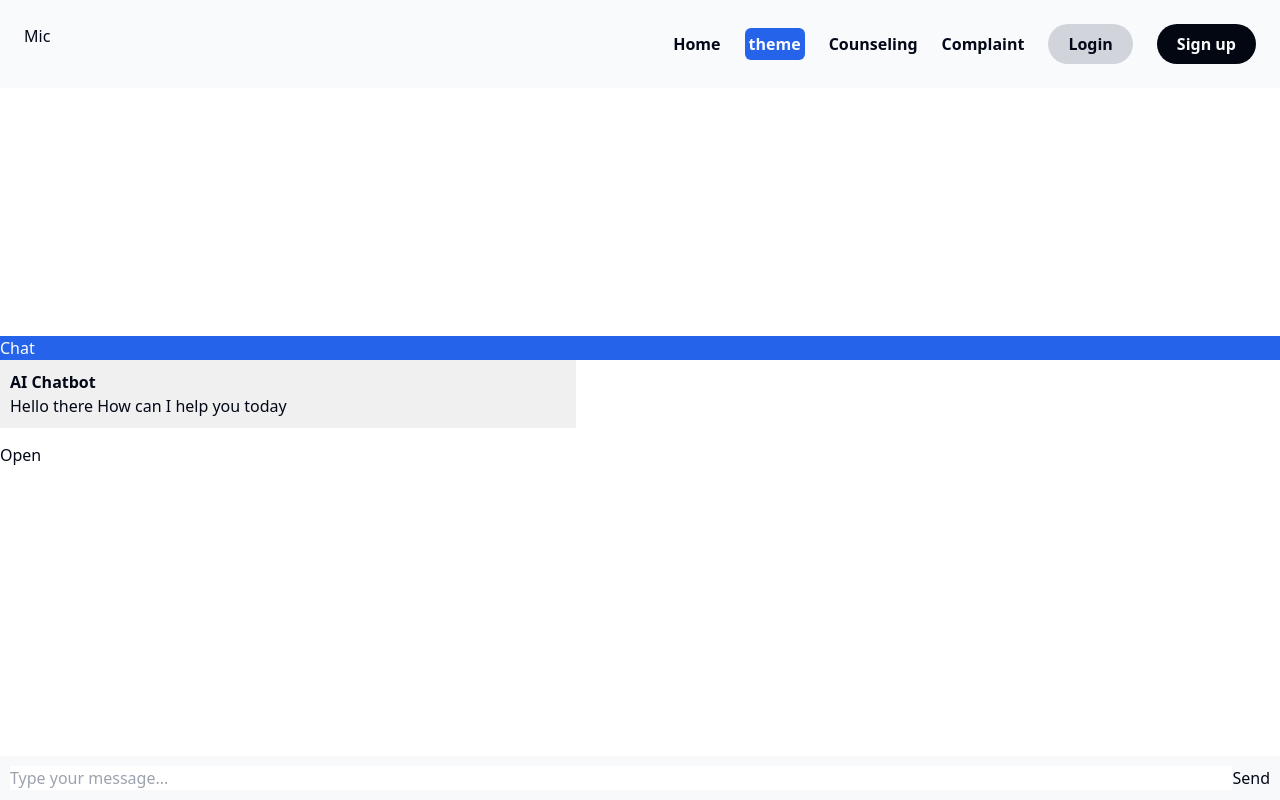
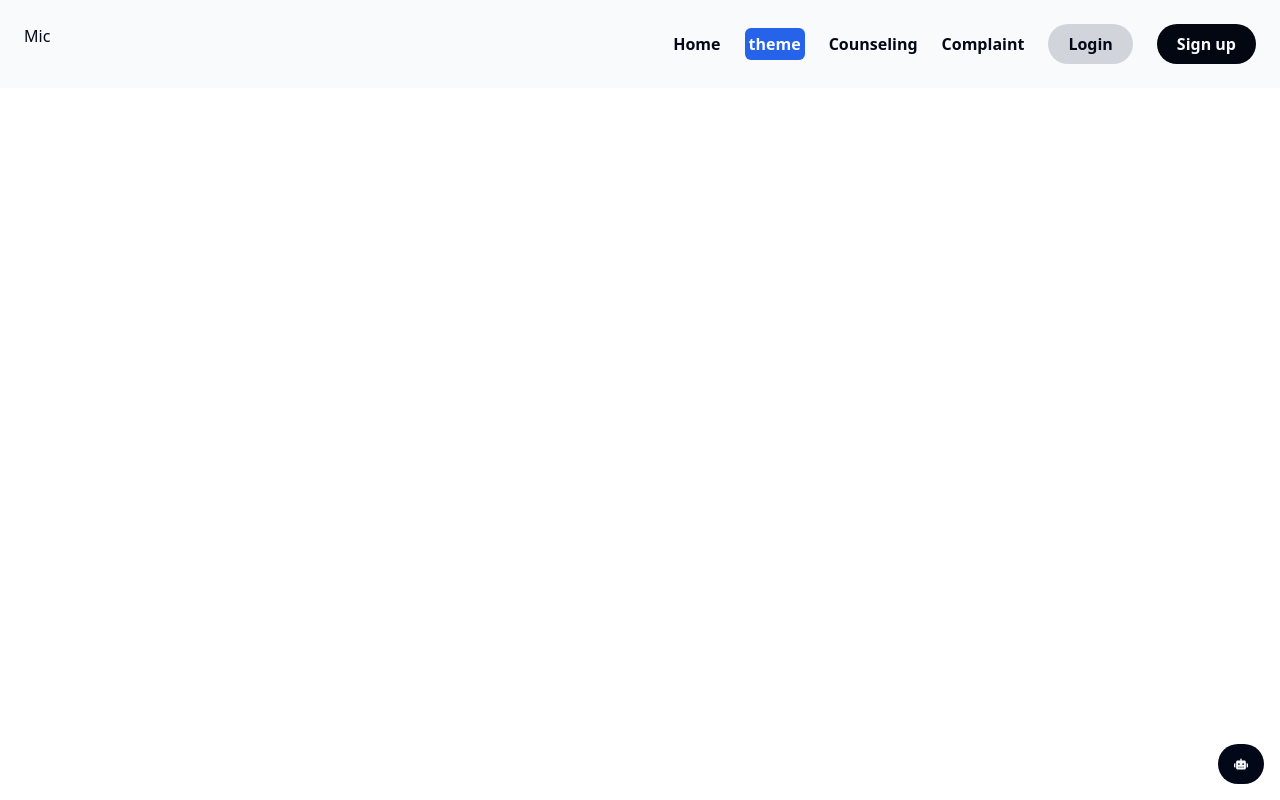
Before and after one commit to Kad-19/safe-mic-project, a React (Vite) app: page /chatbot in a window 1280 px wide. Built offline with nearby package versions, Linux system fonts and the light colour scheme.

Commit message:
AI chat bot poslishing

```diff
--- a/src/App.jsx
+++ b/src/App.jsx
@@ -78,7 +78,6 @@ const App = () => {
           <br />
           <br />
           <AllRouting />
-        <DrawerComp/>
         </div>
       </BrowserRouter>
     </Provider>
--- /dev/null
+++ b/src/component/Animation/Loading/Loading.jsx
@@ -0,0 +1,8 @@
+function Loading(){
+    return <div className="flex items-center justify-center w-56 h-56 rounded-lg ">
+    <div role="status">
+        <svg aria-hidden="true" className="w-8 h-8 text-gray-200 animate-spin dark:text-gray-600 fill-blue-600" viewBox="0 0 100 101" fill="none" xmlns="http://www.w3.org/2000/svg"><path d="M100 50.5908C100 78.2051 77.6142 100.591 50 100.591C22.3858 100.591 0 78.2051 0 50.5908C0 22.9766 22.3858 0.59082 50 0.59082C77.6142 0.59082 100 22.9766 100 50.5908ZM9.08144 50.5908C9.08144 73.1895 27.4013 91.5094 50 91.5094C72.5987 91.5094 90.9186 73.1895 90.9186 50.5908C90.9186 27.9921 72.5987 9.67226 50 9.67226C27.4013 9.67226 9.08144 27.9921 9.08144 50.5908Z" fill="currentColor"/><path d="M93.9676 39.0409C96.393 38.4038 97.8624 35.9116 97.0079 33.5539C95.2932 28.8227 92.871 24.3692 89.8167 20.348C85.8452 15.1192 80.8826 10.7238 75.2124 7.41289C69.5422 4.10194 63.2754 1.94025 56.7698 1.05124C51.7666 0.367541 46.6976 0.446843 41.7345 1.27873C39.2613 1.69328 37.813 4.19778 38.4501 6.62326C39.0873 9.04874 41.5694 10.4717 44.0505 10.1071C47.8511 9.54855 51.7191 9.52689 55.5402 10.0491C60.8642 10.7766 65.9928 12.5457 70.6331 15.2552C75.2735 17.9648 79.3347 21.5619 82.5849 25.841C84.9175 28.9121 86.7997 32.2913 88.1811 35.8758C89.083 38.2158 91.5421 39.6781 93.9676 39.0409Z" fill="currentFill"/></svg>
+        <span className="sr-only">Loading...</span>
+    </div>
+</div>
+}export default Loading;
--- a/src/component/ChatBox/Chatbot.jsx
+++ b/src/component/ChatBox/Chatbot.jsx
@@ -1,6 +1,22 @@
 import { useState } from 'react';
 import prompt from '../../prompts';
-
+import {
+  Drawer,
+  DrawerClose,
+  DrawerContent,
+  DrawerDescription,
+  DrawerFooter,
+  DrawerHeader,
+  DrawerTitle,
+  DrawerTrigger,
+} from "@/components/ui/drawer"
+import { Input } from '@/components/ui/input';
+import { Button } from "@/components/ui/button"
+import { cn } from "@/lib/utils"
+import Message from '../chat/MessageBlock/Message';
+import { LuSendHorizonal } from "react-icons/lu";
+import { IoClose } from "react-icons/io5";
+import { FaRobot } from "react-icons/fa6";
 const Chatbot = () => {
   const [messages, setMessages] = useState([
     {
@@ -44,37 +60,50 @@ const Chatbot = () => {
   };
 
   return (
+    <Drawer direction='left'>
+    <DrawerTrigger asChild>
+      <Button className={cn('bg-foreground rounded-full fixed bottom-4 right-4')}>
+        <FaRobot/>
+      </Button>
+      </DrawerTrigger>
+    <DrawerContent className={cn('w-4/6 overflow-scroll')}>
+    <DrawerHeader >
+        <span>
+        <DrawerClose className={cn('float-end')}>
+            <Button variant="outline"><IoClose/></Button>
+        </DrawerClose>
+        <DrawerTitle>Welcome to our chatbot</DrawerTitle>
+        <DrawerDescription>Your conversation is private</DrawerDescription>
+        </span>
+
+    </DrawerHeader>
+
     <div className="chat-container">
-      <div className="card flex-grow-1">
-        <div className="card-header bg-primary text-white">Chat</div>
-        <div className="card-body messages-box">
-          <ul className="list-unstyled messages-list">
+        <div className="w-full">
             {messages.map((message, index) => (
-              <li key={index} className={`message ${message.role === 'user' ? 'sent' : 'received'}`}>
-                <div className="message-text">
-                  <div className="message-sender">
-                    <b>{message.role === 'user' ? 'You' : 'AI Chatbot'}</b>
-                  </div>
-                  <div className="message-content">
-                    {message.content}
-                  </div>
-                </div>
-              </li>
+                  <Message key={index} sender={message.role === 'user' ? true: false}
+                    text={message.content}
+                    top={message.role === 'user' ? 'You' : 'AI Chatbot'}
+                    />
             ))}
-          </ul>
         </div>
       </div>
-      <form className="message-form" onSubmit={handleSubmit}>
-        <input
+    <DrawerFooter>
+    <form className="flex" onSubmit={handleSubmit}>
+        <Input
+          required
           type="text"
-          className="form-control message-input"
+          className={cn('w-10/12 ')}
           placeholder="Type your message..."
           value={inputMessage}
           onChange={handleChange}
         />
-        <button type="submit" className="btn btn-primary btn-send">Send</button>
+        <Button type="submit" className=""><LuSendHorizonal/></Button>
       </form>
-    </div>
+    </DrawerFooter>
+    </DrawerContent>
+</Drawer>
+
   );
 };
 
--- a/src/component/ChatBox/DrawerComp.jsx
+++ b/src/component/ChatBox/DrawerComp.jsx
@@ -9,14 +9,16 @@ import {
     DrawerTrigger,
 } from "@/components/ui/drawer"
 import { Button } from "@/components/ui/button"
+import { cn } from "@/lib/utils"
 function DrawerComp(){
     return <Drawer direction='left'>
     <DrawerTrigger>Open</DrawerTrigger>
-    <DrawerContent>
-    <DrawerHeader>
-        <DrawerTitle>Are you absolutely sure?</DrawerTitle>
-        <DrawerDescription>This action cannot be undone.</DrawerDescription>
+    <DrawerContent className={cn('w-4/6')}>
+    <DrawerHeader >
+        <DrawerTitle>Welcome to our chatbot</DrawerTitle>
+        <DrawerDescription>Your conversation is private</DrawerDescription>
     </DrawerHeader>
+
     <DrawerFooter>
         <Button>Submit</Button>
         <DrawerClose>
--- a/src/component/chat/MessageBlock/Message.jsx
+++ b/src/component/chat/MessageBlock/Message.jsx
@@ -1,8 +1,10 @@
 import React from "react";
-function Message({sender,text}){
-    const defaultStyle="w-7/12 mt-2 min-h-8 p-4 text-white rounded-lg"
-    const type=sender?" bg-blue-600 float-right":" bg-zinc-600 float-left";
+function Message({sender,text,top=''}){
+    const defaultStyle="w-7/12 mt-2 min-h-8 py-3 px-4 text-white rounded-lg"
+    const type=sender?" bg-primary float-right":" bg-zinc-600 float-left";
     return <div className={defaultStyle+type}>
+        <b>{top}</b>
+        <br />
         {text}
     </div>
 }export default Message;
--- a/src/index.css
+++ b/src/index.css
@@ -191,64 +191,3 @@
     @apply bg-background text-foreground;
   }
 }
-
-.messages-box {
-  flex: 1;
-  overflow-y: auto;
-}
-
-.messages-list {
-  padding-left: 0;
-}
-
-.message {
-  margin-bottom: 15px;
-  list-style: none;
-}
-
-.message-text {
-  padding: 10px;
-  border-radius: 5px;
-}
-
-.sent {
-  background-color: #dcf8c6;
-  align-self: flex-end;
-  width:45%;
-  margin-left: auto;
-}
-
-.received {
-  background-color: #f1f0f0;
-  align-self: flex-start;
-  width:45%;
-  margin-right: auto;
-
-
-}
-
-.message-form {
-  display: flex;
-  position: fixed;
-  bottom: 0;
-  left: 0;
-  right: 0;
-  padding: 10px;
-  background-color: #f8f9fa;
-}
-
-.message-input {
-  flex: 1;
-  border-radius: 0;
-  border-right: none;
-}
-
-.btn-send {
-  border-radius: 0;
-}
-
-.chat-container {
-  height: 100%;
-  display: flex;
-  flex-direction: column;
-}
```
